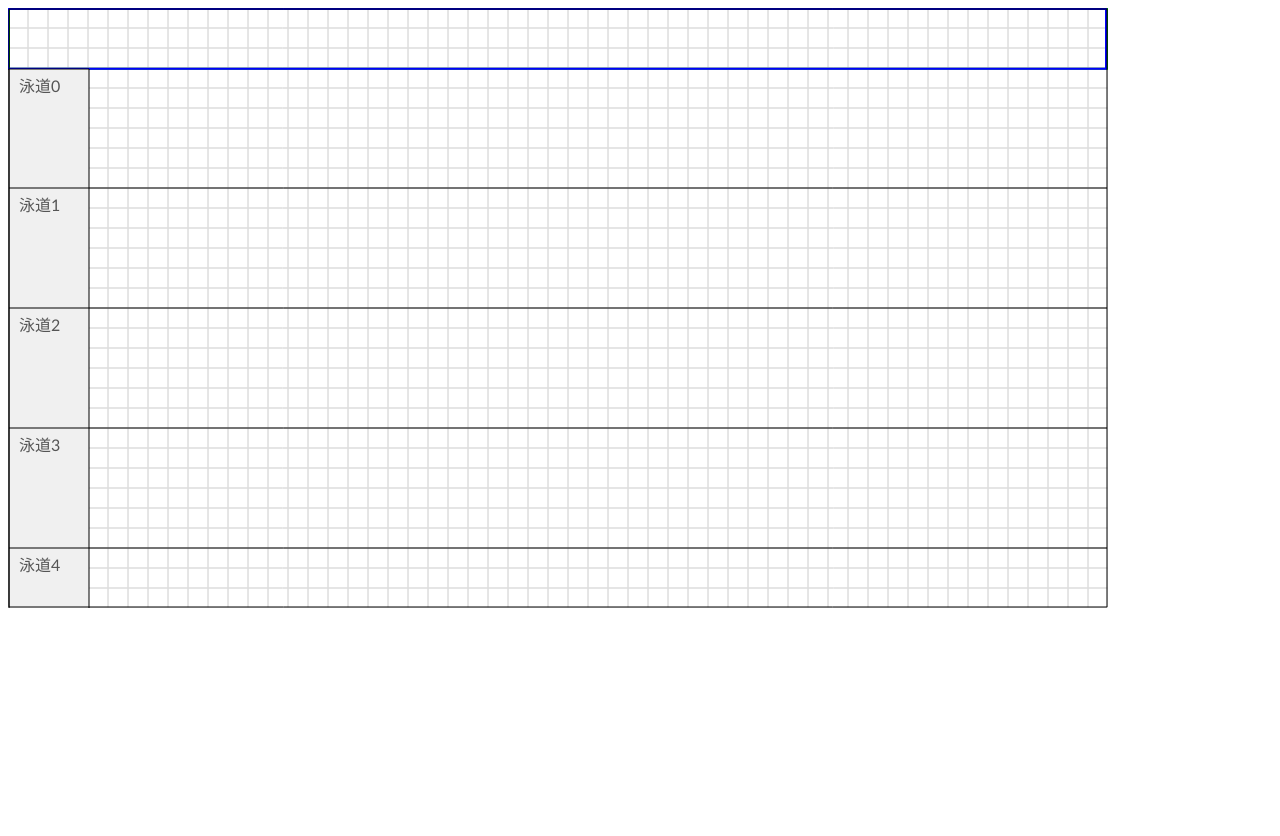
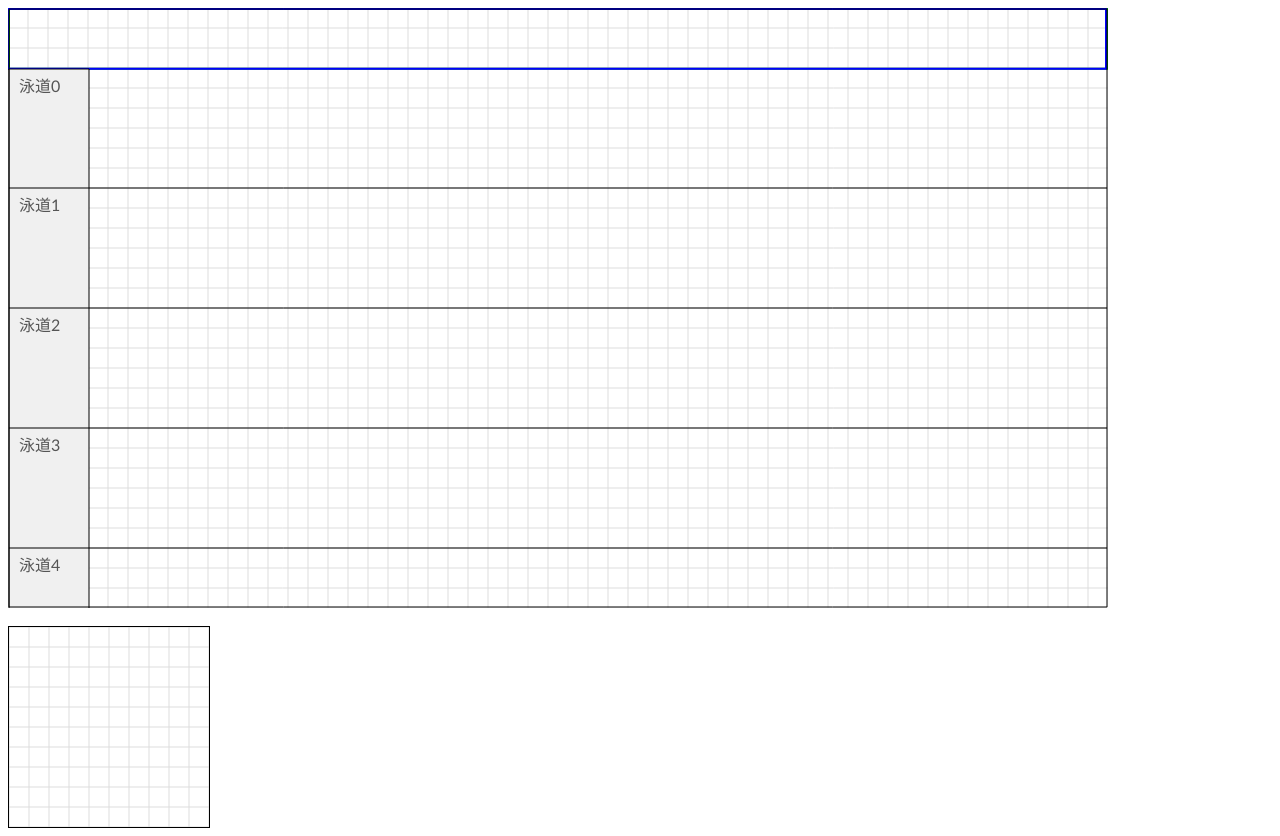
Before and after one commit to guoyixing/chronos, a website built with Vite: page index.html in a window 1280 px wide. Before the commit the page ends 800 px from the top, so only its background shows below. Built offline with nearby package versions, Linux system fonts and the light colour scheme.

Commit message:
添加绘制节点测试的模块、添加网格红点

```diff
--- a/index.html
+++ b/index.html
@@ -8,6 +8,9 @@
 
 <body id="test">
 <div id="root" style="width: 1100px;height: 600px;"></div>
+<br/>
+<!--测试绘制节点-->
+<div id="nodeDraw" style="width: 200px;height: 200px;border: 1px solid black;"></div>
 <script type="module" src="src/test/renderer.test.ts"></script>
 </body>
 
--- a/src/main/chronos.ts
+++ b/src/main/chronos.ts
@@ -4,6 +4,7 @@ import {ChronosTimeline} from "./component/chronos.timeline";
 import {ChronosGrid} from "./component/chronos.grid";
 import {DragEventPublisher} from "./context/drag.event";
 import {ChronosLaneGroup} from "./component/chronos.lane";
+import {StageConfig} from "./metadata/config/config.stage";
 
 export class Chronos {
 
@@ -17,7 +18,8 @@ export class Chronos {
 
         rootHtml.style.overflow = 'hidden';
 
-        this.context = new Context(rootHtml)
+        const stageConfig = new StageConfig(rootHtml, true)
+        this.context = new Context(stageConfig)
 
         document.addEventListener('DOMContentLoaded', () => {
             //网格
@@ -33,10 +35,10 @@ export class Chronos {
 
 
             // 发布事件不持有上下文,将 on 函数绑定到当前舞台
-            const eventFunction =  this.context.stage.on.bind(this.context.stage)
+            const eventFunction = this.context.stage.on.bind(this.context.stage)
 
             // 发布事件不持有上下文
-            new DragEventPublisher(eventFunction,chronosWindow,chronosTimeline,grid,chronosLaneGroup);
+            new DragEventPublisher(eventFunction, chronosWindow, chronosTimeline, grid, chronosLaneGroup);
         });
     }
 
--- a/src/main/component/chronos.grid.ts
+++ b/src/main/component/chronos.grid.ts
@@ -9,15 +9,39 @@ export class ChronosGrid implements DragListener {
 
     private readonly context: Context
 
+    /**
+     * 网格横线坐标
+     */
+    private xLine: number[] = []
+
+    /**
+     * 网格纵线坐标
+     */
+    private yLine: number[] = []
+
+    /**
+     * 点
+     */
+    private point: Konva.Circle | null = null;
+
     constructor(renderer: Context) {
         this.context = renderer;
-        this.draw();
         //注册监听
         this.stageMoveListen();
+        if (this.context.stageConfig.grid.point) {
+            this.mouseMoveListen();
+        }
     }
 
     get layer() {
         return this.context.rootLayer
+    }
+
+    /**
+     * 获取点的坐标
+     */
+    getPoint() {
+        return this.point ? {x: this.point.x(), y: this.point.y()} : null;
     }
 
     /**
@@ -28,9 +52,24 @@ export class ChronosGrid implements DragListener {
     }
 
     /**
+     * 鼠标移动监听
+     */
+    mouseMoveListen() {
+        //TODO 后续统一监听
+        this.context.stage.on('mousemove', () => {
+            this.drawPoint();
+        });
+
+    }
+
+    /**
      * 绘制网格
      */
     draw() {
+        //清空网格坐标
+        this.xLine = [];
+        this.yLine = [];
+
         const {stageConfig, rootLayer} = this.context;
         const [width, height] = this.context.getSize()
         const grid = stageConfig.grid;
@@ -46,6 +85,7 @@ export class ChronosGrid implements DragListener {
 
         //绘制纵线
         for (let i = x; i < x + width + grid.size; i += grid.size) {
+            this.xLine.push(i);
             rootLayer.add(new Konva.Line({
                 //x开始，y开始，x结束，y结束
                 //y开始-网格大小，是为了移动的时候，上方不会出现空白
@@ -58,6 +98,7 @@ export class ChronosGrid implements DragListener {
 
         //绘制横线
         for (let j = y; j < y + height + grid.size; j += grid.size) {
+            this.yLine.push(j);
             rootLayer.add(new Konva.Line({
                 points: [x - grid.size, j, x + width + grid.size, j],
                 stroke: grid.color,
@@ -65,4 +106,44 @@ export class ChronosGrid implements DragListener {
             }));
         }
     }
+
+    /**
+     * 绘制鼠标移动到网格上的点
+     */
+    drawPoint() {
+        //获取鼠标位置
+        const pointerPosition = this.context.stage.getPointerPosition();
+        if (!pointerPosition) {
+            return;
+        }
+        const fixedCoordinate = this.context.getFixedCoordinate();
+        const mouseX = pointerPosition.x + fixedCoordinate.x;
+        const mouseY = pointerPosition.y + fixedCoordinate.y;
+
+        //获取x线与鼠标最近的坐标
+        const x = this.xLine.reduce((prev, curr) => {
+            return (Math.abs(curr - mouseX) < Math.abs(prev - mouseX) ? curr : prev);
+        })
+
+        //获取y线与鼠标最近的坐标
+        const y = this.yLine.reduce((prev, curr) => {
+            return (Math.abs(curr - mouseY) < Math.abs(prev - mouseY) ? curr : prev);
+        })
+
+        //清空点
+        if (this.point) {
+            this.point.remove();
+        }
+
+        //绘制点
+        this.point = new Konva.Circle({
+            x: x,
+            y: y,
+            radius: 3,
+            fill: '#DD0000',
+        });
+
+        //绘制点
+        this.layer.add(this.point);
+    }
 }
--- a/src/main/component/chronos.lane.ts
+++ b/src/main/component/chronos.lane.ts
@@ -35,7 +35,7 @@ export class ChronosLaneGroup implements DragListener {
     /**
      * 渲染起始坐标
      */
-    private _startOffSet: { x: number, y: number }
+    private readonly _startOffSet: { x: number, y: number }
 
     /**
      * 高度
--- /dev/null
+++ b/src/main/component/node/chronos.node.draw.ts
@@ -0,0 +1,30 @@
+import {Context} from "../../context/context";
+import {ChronosGrid} from "../chronos.grid";
+import {StageConfig} from "../../metadata/config/config.stage";
+import {GridConfig} from "../../metadata/config/config.stage.grid";
+
+/**
+ * 节点画板
+ */
+export class ChronosNodeDraw {
+    private readonly context: Context
+
+    constructor(rootHtml: HTMLDivElement) {
+
+        if (!rootHtml) {
+            throw Error("div 还没有被渲染")
+        }
+
+        rootHtml.style.overflow = 'hidden';
+        const gridConfig = new GridConfig()
+        gridConfig.point = true
+        const stageConfig = new StageConfig(rootHtml, true, false)
+        stageConfig.grid = gridConfig
+        this.context = new Context(stageConfig)
+
+        document.addEventListener('DOMContentLoaded', () => {
+            //网格
+            const grid = new ChronosGrid(this.context);
+        });
+    }
+}
--- a/src/main/context/context.ts
+++ b/src/main/context/context.ts
@@ -31,11 +31,10 @@ export class Context {
      */
     stageMoveLimit: { yTop: number, yBottom: number } = {yTop: 0, yBottom: 0};
 
-    constructor(htmlElement: HTMLDivElement) {
+    constructor(stageConfig: StageConfig) {
         this.rootLayer = new Konva.Layer()
         this.layerIndex = new Map()
         this.layerIndex.set('root', this.rootLayer)
-        const stageConfig = new StageConfig(htmlElement, true)
         this.stageConfig = stageConfig
 
         this.stage = new Konva.Stage({
@@ -43,7 +42,7 @@ export class Context {
             width: stageConfig.size.width,
             height: stageConfig.size.height,
             //舞台拖动
-            draggable: true
+            draggable: stageConfig.draggable
         })
         this.stage.add(this.rootLayer)
     }
--- a/src/main/metadata/config/config.stage.grid.ts
+++ b/src/main/metadata/config/config.stage.grid.ts
@@ -18,10 +18,17 @@ export class GridConfig {
      */
     private _width: number = 1;
 
-    constructor(size?: number, color?: string, width?: number) {
+    /**
+     * 是否显示点
+     * 鼠标移动到网格上的时候，是否显示点
+     */
+    private _point: boolean = false;
+
+    constructor(size?: number, color?: string, width?: number, point?: boolean) {
         this._size = size || this._size;
         this._color = color || this._color;
         this._width = width || this._width;
+        this._point = typeof point === 'undefined' ? this.point : point;
     }
 
     get size(): number {
@@ -47,4 +54,12 @@ export class GridConfig {
     set width(value: number) {
         this._width = value;
     }
+
+    get point(): boolean {
+        return this._point;
+    }
+
+    set point(value: boolean) {
+        this._point = value;
+    }
 }
--- a/src/main/metadata/config/config.stage.ts
+++ b/src/main/metadata/config/config.stage.ts
@@ -21,6 +21,11 @@ export class StageConfig {
     private _rootElement: HTMLDivElement;
 
     /**
+     * 是否运行拖动
+     */
+    private _draggable: boolean = true;
+
+    /**
      * 是否展示网格
      */
     private _showGrid: boolean = false;
@@ -34,12 +39,14 @@ export class StageConfig {
      * 构造器
      * @param divElement 舞台所在的div元素
      * @param showGrid 是否展示网格
+     * @param draggable 是否允许拖动
      * @param size 舞台大小
      * @param grid 网格配置
      */
-    constructor(divElement: HTMLDivElement, showGrid?: boolean, size?: Size, grid?: GridConfig) {
+    constructor(divElement: HTMLDivElement, showGrid?: boolean, draggable?: boolean, size?: Size, grid?: GridConfig) {
         this._rootElement = divElement;
-        this._showGrid = showGrid || this._showGrid
+        this._showGrid = typeof showGrid === 'undefined' ? this._showGrid : showGrid
+        this._draggable = typeof draggable === 'undefined' ? this._draggable : draggable
         this._grid = grid || new GridConfig();
 
         // div的相对定位矩阵
@@ -86,4 +93,12 @@ export class StageConfig {
     set grid(value: GridConfig) {
         this._grid = value;
     }
+
+    get draggable(): boolean {
+        return this._draggable;
+    }
+
+    set draggable(value: boolean) {
+        this._draggable = value;
+    }
 }
--- a/src/test/renderer.test.ts
+++ b/src/test/renderer.test.ts
@@ -1,9 +1,11 @@
 import {Chronos} from "../main/chronos";
 
 import mock from './mock.json';
+import {ChronosNodeDraw} from "../main/component/node/chronos.node.draw";
 console.log(mock);
 
 const divElement: HTMLElement | null = document.getElementById('root');
+const nodeDrawDivElement: HTMLElement | null = document.getElementById('nodeDraw');
 
 if (!(divElement instanceof HTMLDivElement)) {
     throw new Error('不支持的标签类型，仅支持 DIV 标签');
@@ -11,6 +13,7 @@ if (!(divElement instanceof HTMLDivElement)) {
 
 try {
     new Chronos(divElement as HTMLDivElement);
+    new ChronosNodeDraw(nodeDrawDivElement as HTMLDivElement);
 } catch (e) {
 
     // eslint-disable-next-line @typescript-eslint/ban-ts-comment
```
